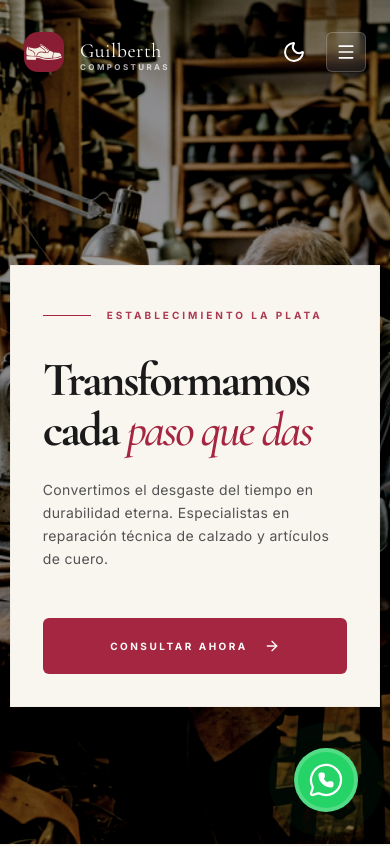
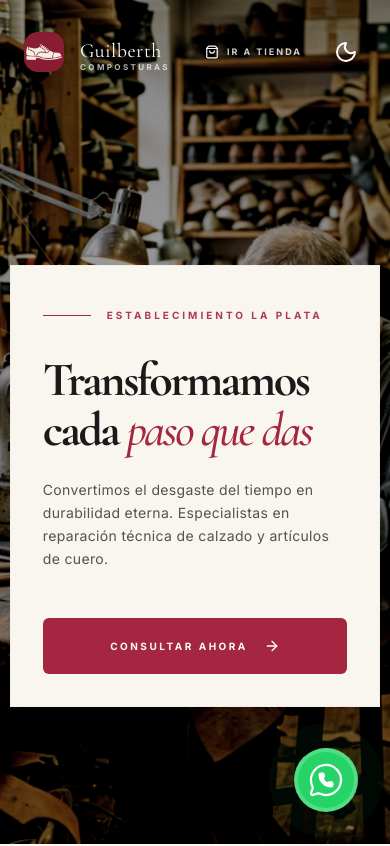
Before and after one commit to Cbas-54/Gilbert-page, a React (Vite) app: page / in a window 390 px wide. Shown: the top 846 px of the page. Built offline with nearby package versions, Linux system fonts and the light colour scheme.

Commit message:
se elimino el menu de amburgesa en celu, corrrecciones visuales en el footer y eliminacion del logo y nombre de la pagina del footer

```diff
--- a/src/components/layout/Footer.jsx
+++ b/src/components/layout/Footer.jsx
@@ -7,26 +7,13 @@ const Footer = () => {
 
   return (
     <footer id="contacto" className="relative bg-[#1A0F0D] text-parchment pt-24 pb-12 overflow-hidden">
-      {/* Decorative Branding */}
-      <div className="absolute top-0 right-0 p-20 opacity-[0.03] pointer-events-none select-none notranslate" translate="no">
-        <img src="/favicon.png" alt="" className="w-[20vw] h-[20vw] object-cover grayscale brightness-0 invert" />
-      </div>
+
 
       <div className="max-w-[1400px] mx-auto px-6 md:px-12 lg:px-16 relative z-10">
         <div className="grid grid-cols-1 lg:grid-cols-12 gap-16 lg:gap-24 mb-24">
 
           {/* Brand Identity - 5 Columns */}
-          <div className="lg:col-span-5 space-y-12">
-            <div className="flex items-center gap-4 notranslate" translate="no">
-              <div className="w-12 h-12 rounded-xl overflow-hidden shadow-sm border border-white/10">
-                <img src="/favicon.png" alt="Guilberth Logo" className="w-full h-full object-cover" />
-              </div>
-              <div className="flex flex-col">
-                <span className="text-2xl font-serif tracking-tight text-white/90">Guilberth</span>
-                <span className="text-[8px] font-sans font-black uppercase tracking-[0.4em] text-primary-600">Establecimiento</span>
-              </div>
-            </div>
-
+          <div className="lg:col-span-5 space-y-10">
             <h2 className="font-serif text-4xl md:text-5xl italic text-white/80 leading-tight max-w-md">
               Donde cada puntada es un compromiso con la <span className="text-primary-600">perdurabilidad</span>.
             </h2>
--- a/src/components/layout/Navbar.jsx
+++ b/src/components/layout/Navbar.jsx
@@ -6,7 +6,6 @@ import MegaMenu from './MegaMenu';
 import { AnimatedThemeToggler } from '../ui/animated-theme-toggler';
 
 const Navbar = () => {
-  const [isOpen, setIsOpen] = useState(false);
   const [isScrolled, setIsScrolled] = useState(false);
   const [showMegaMenu, setShowMegaMenu] = useState(false);
   const [megaMenuData, setMegaMenuData] = useState([]);
@@ -130,9 +129,9 @@ const Navbar = () => {
             </div>
           </div>
 
-          {/* Desktop Navigation */}
-          <div className="hidden lg:flex items-center gap-16">
-            <div className="flex items-center gap-10">
+          {/* Main Navigation & Actions */}
+          <div className="flex items-center gap-6 md:gap-16">
+            <div className="flex items-center gap-6 md:gap-10">
               {visibleNavLinks.map((link) => (
                 <div
                   key={link.name}
@@ -149,13 +148,13 @@ const Navbar = () => {
                     `}
                   >
                     {link.icon && <link.icon size={14} className={shouldBeSolid ? 'text-primary-600' : 'text-white'} />}
-                    {link.name}
+                    <span className="hidden sm:inline">{link.name}</span>
+                    <span className="sm:hidden text-[9px]">Ir a Tienda</span>
                   </a>
                 </div>
               ))}
             </div>
 
-            {/* Theme Toggler Desktop */}
             <AnimatedThemeToggler
               className={`w-10 h-10 rounded-full flex items-center justify-center transition-all duration-500 hover:scale-110 active:scale-95
                 ${shouldBeSolid
@@ -164,56 +163,11 @@ const Navbar = () => {
               `}
             />
           </div>
-
-          {/* Mobile Actions */}
-          <div className="flex items-center gap-3 lg:hidden">
-            <AnimatedThemeToggler
-              className={`w-10 h-10 rounded-sm flex items-center justify-center transition-colors duration-500
-                ${shouldBeSolid
-                  ? 'text-foreground hover:bg-muted'
-                  : 'text-white hover:bg-white/10'}
-              `}
-            />
-            <button
-              onClick={() => setIsOpen(!isOpen)}
-              className={`w-10 h-10 rounded-sm flex items-center justify-center transition-colors duration-500
-                ${shouldBeSolid ? 'bg-foreground text-background shadow-md' : 'bg-white/10 backdrop-blur-sm text-white border border-white/20'}
-              `}
-            >
-              {isOpen ? <X size={20} /> : <Menu size={20} />}
-            </button>
-          </div>
         </div>
 
 
 
-        {/* MOBILE MENU */}
-        <div className={`
-          absolute right-0 mt-4
-          w-[280px] md:w-[320px]
-          bg-background rounded-[2rem] border border-border shadow-[0_30px_60px_-15px_rgba(0,0,0,0.1)]
-          transition-all duration-500 origin-top-right
-          ${isOpen ? 'opacity-100 scale-100 translate-y-0 visible' : 'opacity-0 scale-95 -translate-y-4 invisible pointer-events-none'}
-        `}>
-          <div className="p-6 space-y-4">
-            {visibleNavLinks.map((link) => (
-              <a
-                key={link.name}
-                href={link.href}
-                onClick={(e) => handleNavigation(e, link)}
-                className="group flex items-center justify-between p-4 rounded-2xl bg-muted/50 hover:bg-primary/10 transition-all border border-transparent hover:border-primary/20"
-              >
-                <div className="flex items-center gap-3">
-                  {link.icon && <link.icon size={16} className="text-primary-600" />}
-                  <span className="text-[10px] font-black uppercase tracking-widest text-foreground">
-                    {link.name}
-                  </span>
-                </div>
-                <ChevronRight size={14} className="text-primary-600 opacity-0 group-hover:opacity-100 transition-all" />
-              </a>
-            ))}
-          </div>
-        </div>
+
       </div>
 
       <MegaMenu
```
